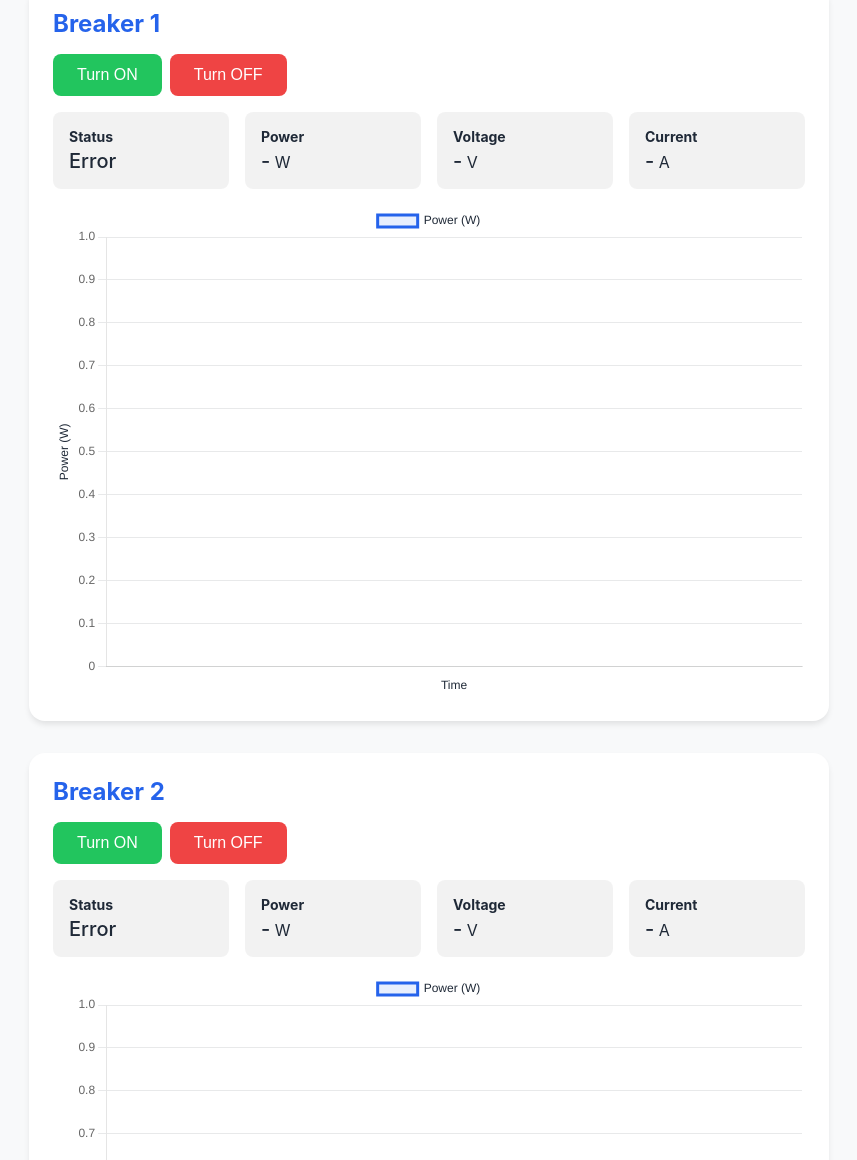
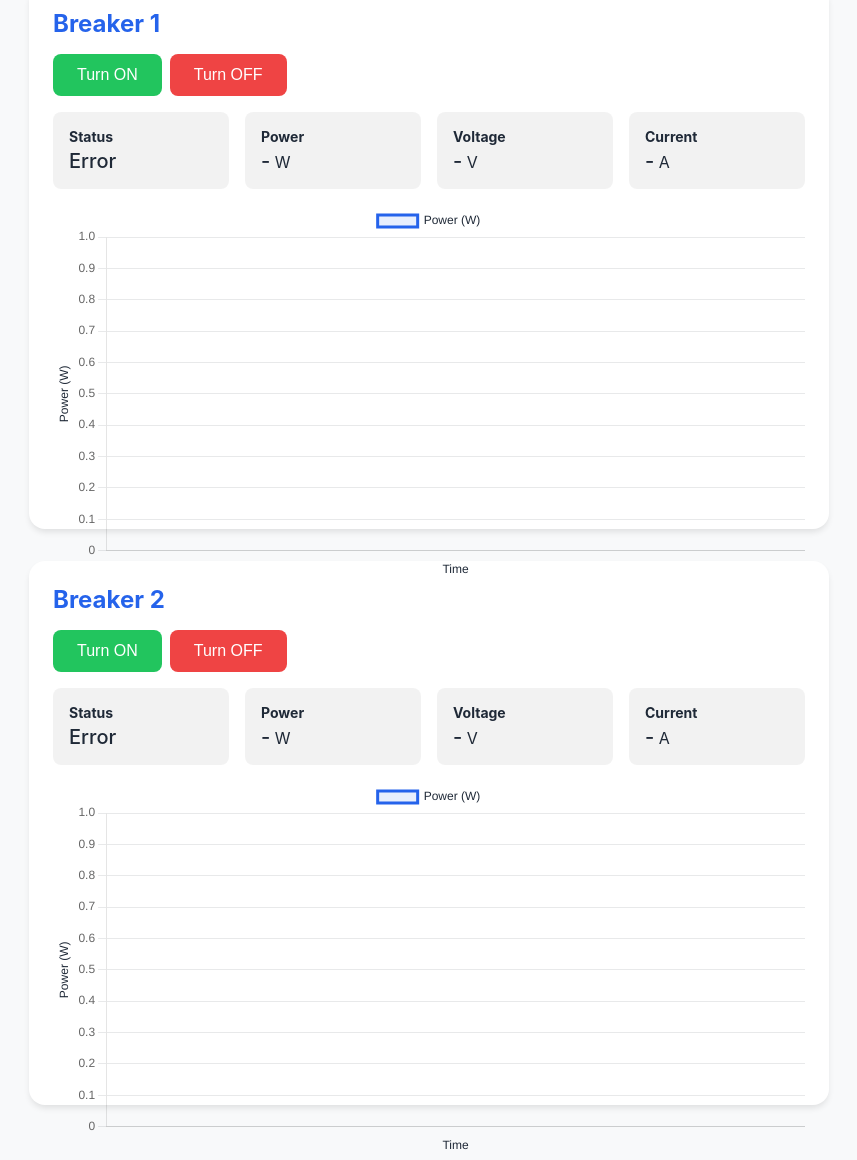
Before and after one commit to SpencerDunn1/EcoSyncV1, a plain HTML site: page index.html in a window 1280 px wide. Shown: the part 142-1302 px from the top of the page, without its empty margins (211-1068 px from the left). Drawn offline with nearby package versions, Linux system fonts and the light colour scheme; no server answers; animation ran at ten frames a second.

Commit message:
fixed chart loading error

```diff
--- a/index.html
+++ b/index.html
@@ -156,6 +156,18 @@
         margin: 1rem 0;
       }
     }
+    .chart-container {
+      position: relative;
+      height: 300px;
+      width: 100%;
+      margin-top: 1rem;
+    }
+
+    @media (max-width: 640px) {
+      .chart-container {
+        height: 200px;
+      }
+    }
   </style>
 </head>
 <body>
@@ -189,9 +201,12 @@
         <span id="current-0">-</span> A
       </div>
     </div>
-    <canvas id="powerChart-0" height="100"></canvas>
+    <div class="chart-container">
+      <canvas id="powerChart-0"></canvas>
+    </div>
   </div>
 
+  <!-- Second breaker section -->
   <div class="breaker-section" id="breaker-1">
     <h2>Breaker 2</h2>
     <div class="controls">
@@ -216,7 +231,9 @@
         <span id="current-1">-</span> A
       </div>
     </div>
-    <canvas id="powerChart-1" height="100"></canvas>
+    <div class="chart-container">
+      <canvas id="powerChart-1"></canvas>
+    </div>
   </div>
 
   <script>
@@ -255,7 +272,8 @@
         },
         options: {
           responsive: true,
-          maintainAspectRatio: false,
+          maintainAspectRatio: true,
+          aspectRatio: 2,
           plugins: {
             legend: {
               labels: {
```
